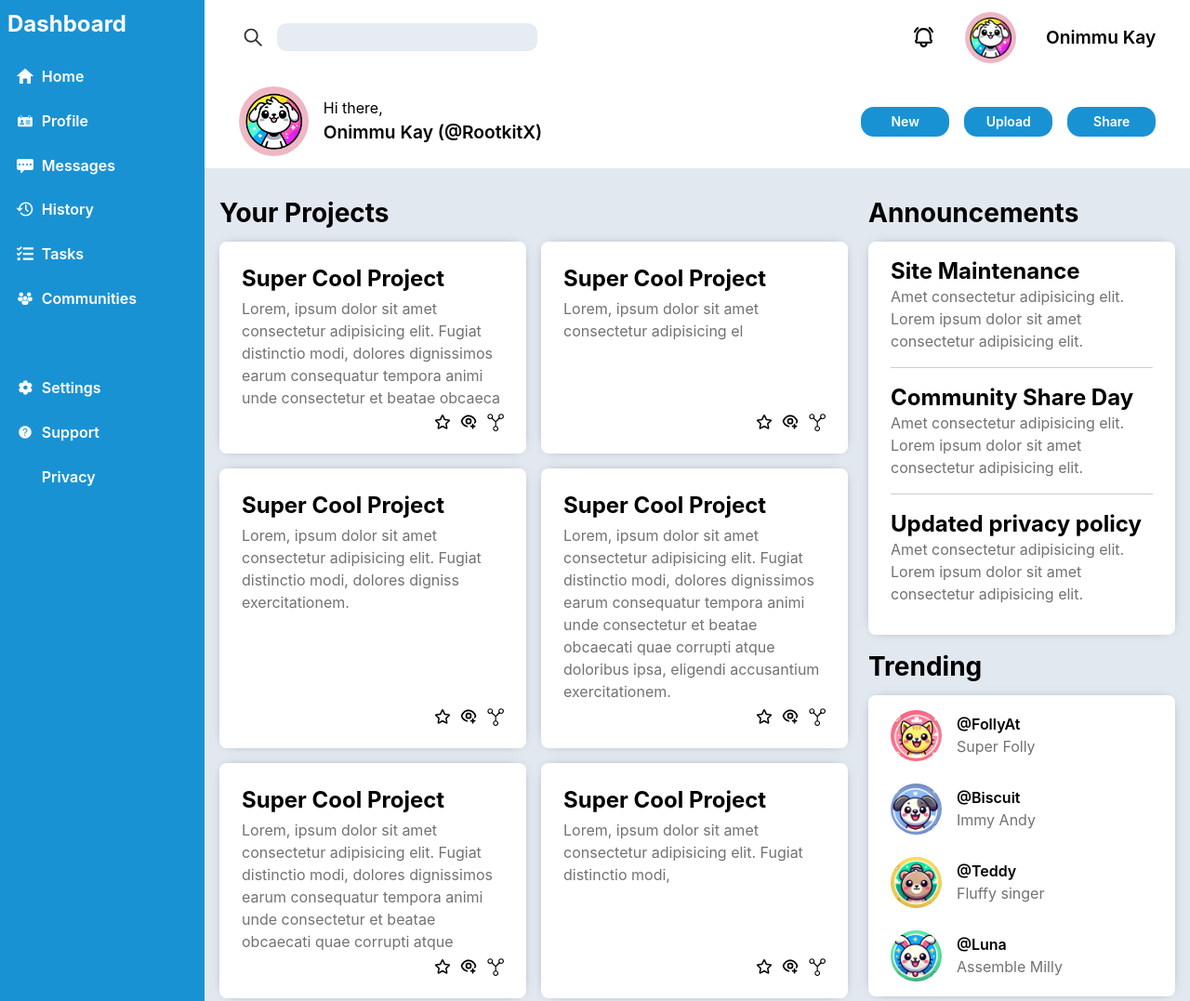
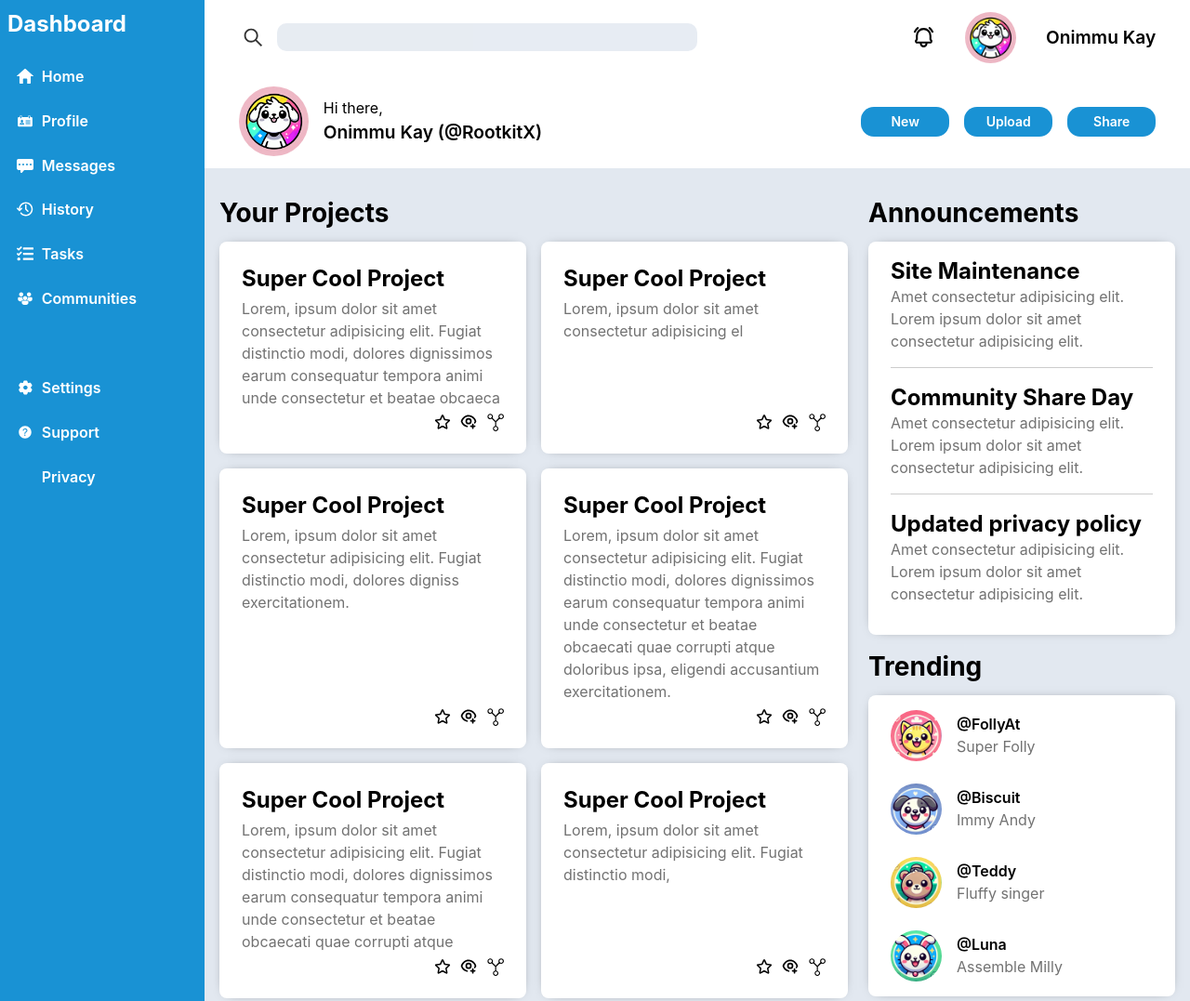
Before and after one commit to toxa-dev/theodinproject.com-07-project-admin-dashboard, a plain HTML site: page index.html in a window 1280 px wide. Shown: the top 1077 px of the page at 93% size. Drawn offline with Linux system fonts and the light colour scheme.

Commit message:
refactor: let input grow

```diff
--- a/style.css
+++ b/style.css
@@ -543,6 +543,7 @@ h4 {
 
   .search-container search {
     position: static;
+    width: 50%;
   }
 
   .search-container svg {
@@ -552,6 +553,7 @@ h4 {
   .search-container input {
     background-color: #e2e8f0;
     padding: 0.4rem 1rem;
+    flex-grow: 1;
   }
 }
 
```
